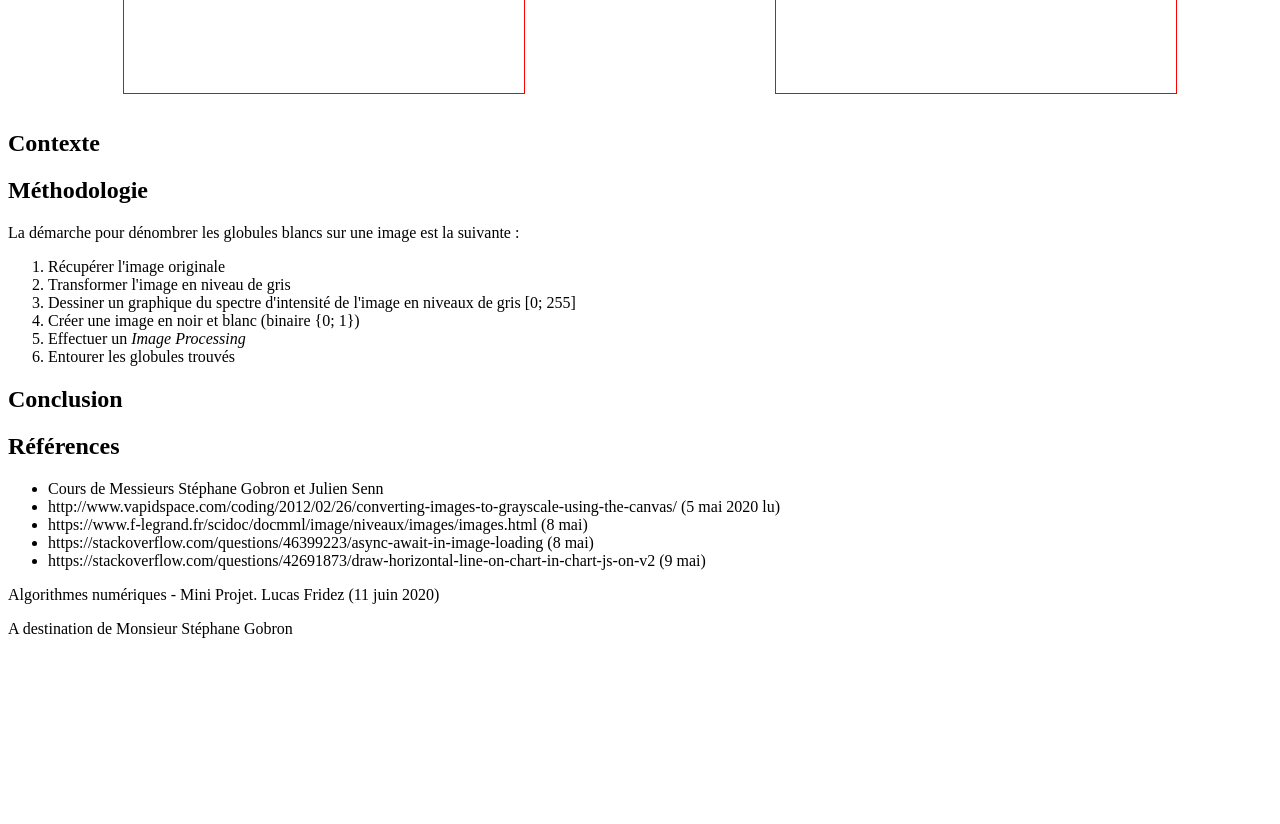
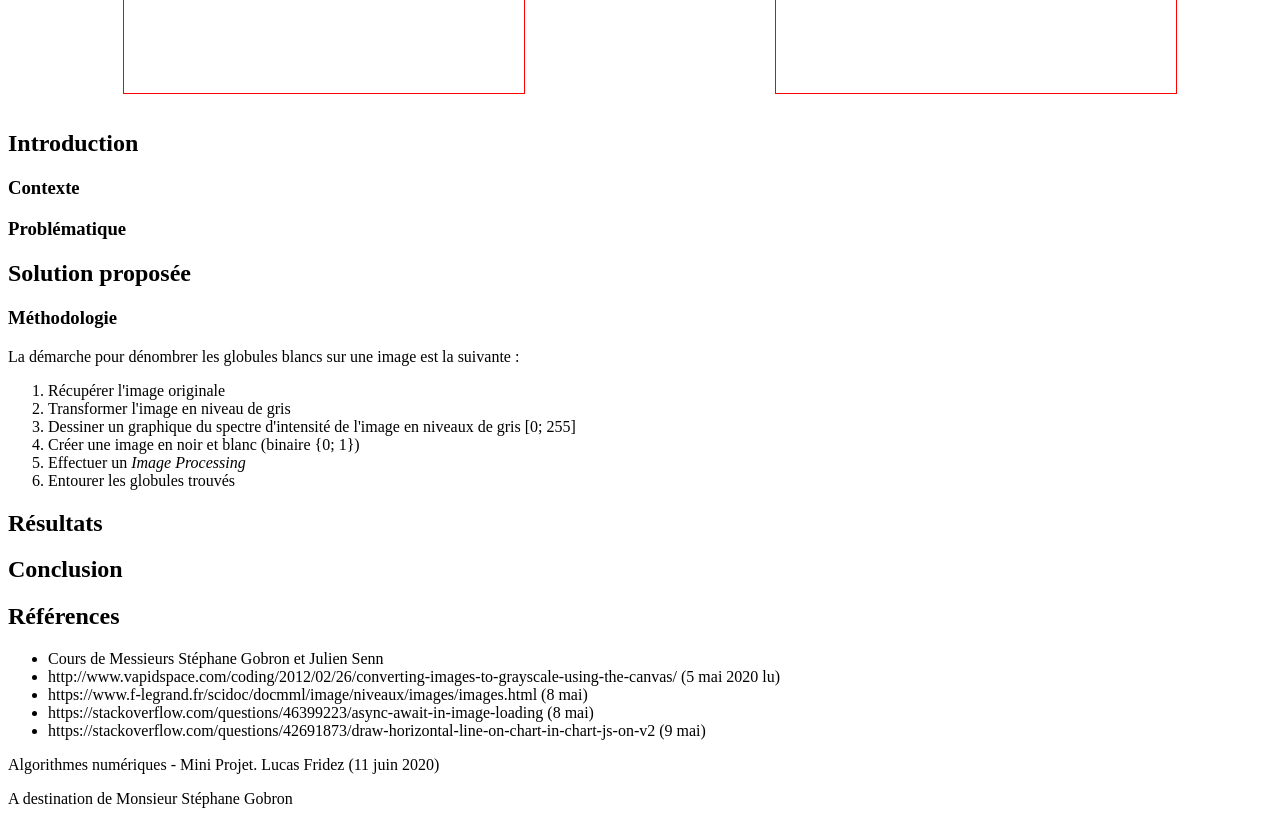
Before and after one commit to fridezlucas/blood-cells-image-analysis, a website built with webpack: page index.html in a window 1280 px wide. Shown: the part 1600-2424 px from the top of the page. Before the commit the page ends 2254 px from the top, so only its background shows below. Built offline with nearby package versions, Linux system fonts and the light colour scheme.

Commit message:
Updated : html description page

```diff
--- a/index.html
+++ b/index.html
@@ -83,10 +83,14 @@ Version : 2020.05.05
         </div>
     </div>
 
-    <h2>Contexte</h2>
+    <h2>Introduction</h2>
 
+    <h3>Contexte</h3>
 
-    <h2>Méthodologie</h2>
+    <h3>Problématique</h3>
+
+    <h2>Solution proposée</h2>
+    <h3>Méthodologie</h3>
     <p>La démarche pour dénombrer les globules blancs sur une image est la suivante :</p>
     <ol>
         <li>Récupérer l'image originale</li>
@@ -96,6 +100,8 @@ Version : 2020.05.05
         <li>Effectuer un <i>Image Processing</i></li>
         <li>Entourer les globules trouvés</li>
     </ol>
+
+    <h2>Résultats</h2>
 
     <h2>Conclusion</h2>
 
```
Also changed, not shown: src/GrayscaleImage.ts (line endings or trailing spaces).
